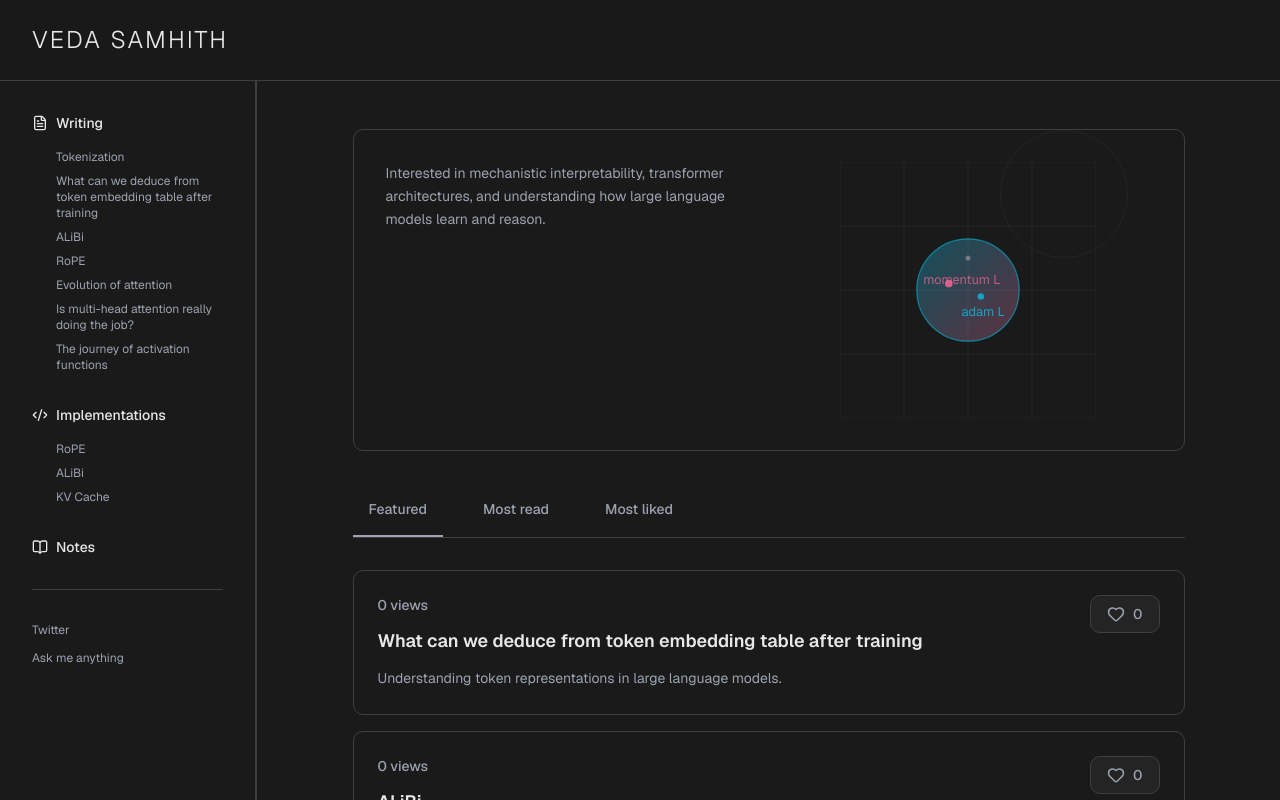
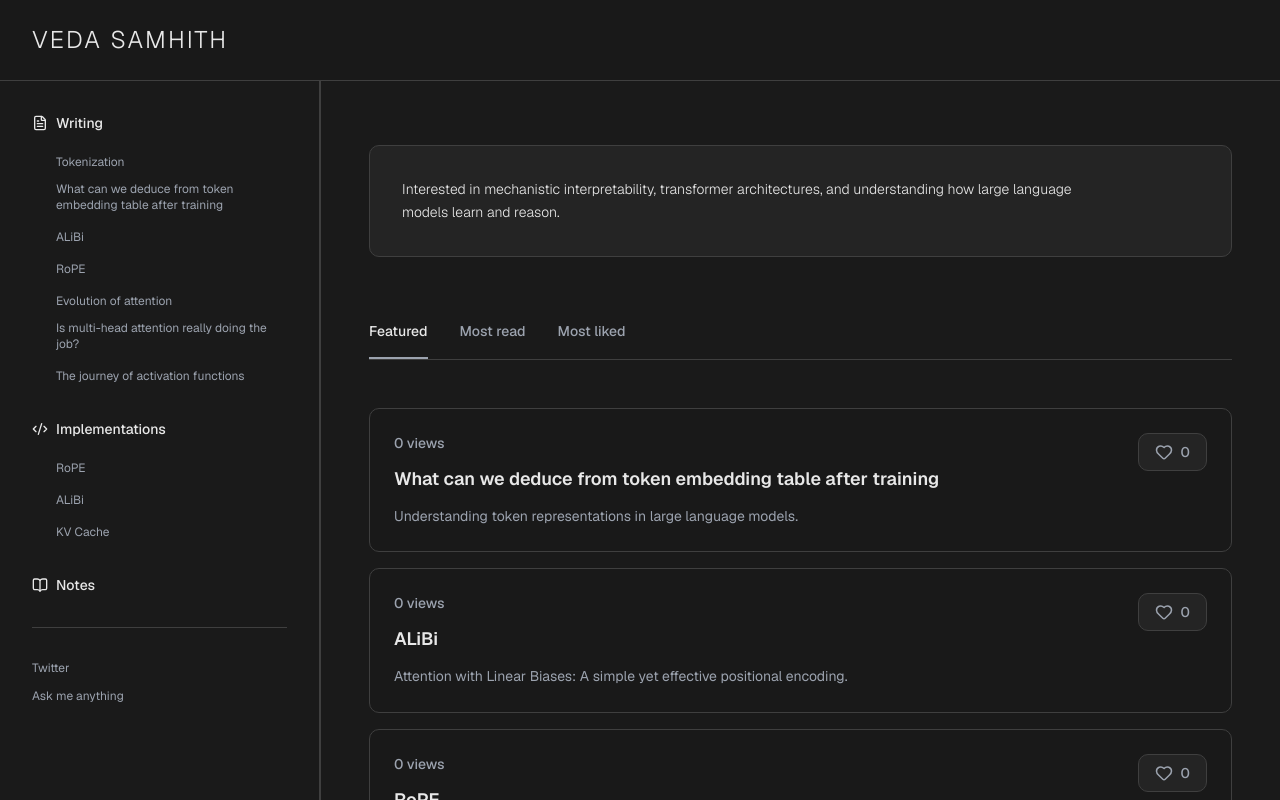
Before and after one commit to vedasamhith146/personal-website, a Next.js app: page / in a window 1280 px wide. Shown: the top 800 px of the page. Built offline with nearby package versions, Linux system fonts and the light colour scheme.

Commit message:
feat: add new animations and background effects to global styles and Home page
Co-authored-by: Akkamgari Vedsamhith Goud <247327349+vedasamhith146@users.noreply.github.com>

```diff
--- a/app/globals.css
+++ b/app/globals.css
@@ -185,4 +185,89 @@
   .animate-glow-pulse {
     animation: glow-pulse 3s ease-in-out infinite;
   }
+
+  @keyframes subtle-shift {
+    0%, 100% {
+      transform: translateX(0);
+    }
+    50% {
+      transform: translateX(4px);
+    }
+  }
+
+  @keyframes grid-float {
+    0% {
+      transform: translateY(0px) translateX(0px);
+      opacity: 0.03;
+    }
+    25% {
+      opacity: 0.05;
+    }
+    50% {
+      transform: translateY(-10px) translateX(5px);
+      opacity: 0.04;
+    }
+    75% {
+      opacity: 0.03;
+    }
+    100% {
+      transform: translateY(0px) translateX(0px);
+      opacity: 0.03;
+    }
+  }
+
+  @keyframes float-text {
+    0%, 100% {
+      opacity: 0;
+    }
+    10%, 90% {
+      opacity: 0.02;
+    }
+  }
+
+  @keyframes attention-pulse {
+    0%, 100% {
+      opacity: 0.05;
+    }
+    50% {
+      opacity: 0.08;
+    }
+  }
+
+  @keyframes card-lift {
+    0%, 100% {
+      transform: translateY(0);
+    }
+    50% {
+      transform: translateY(-2px);
+    }
+  }
+
+  .animate-subtle-shift {
+    animation: subtle-shift 0.4s ease-in-out;
+  }
+
+  .animate-grid-float {
+    animation: grid-float 20s ease-in-out infinite;
+  }
+
+  .animate-float-text {
+    animation: float-text 8s ease-in-out infinite;
+  }
+
+  .animate-attention-pulse {
+    animation: attention-pulse 4s ease-in-out infinite;
+  }
+
+  .animate-card-lift {
+    animation: card-lift 0.3s ease-out forwards;
+  }
+
+  /* Background grid effect */
+  .bg-grid {
+    background-image:
+      linear-gradient(to right, #3f3f3f 1px, transparent 1px),
+      linear-gradient(to bottom, #3f3f3f 1px, transparent 1px);
+    background-size: 40px 40px;
+  }
 }
--- a/app/page.tsx
+++ b/app/page.tsx
@@ -1,6 +1,6 @@
 'use client';
 
-import { useState } from 'react';
+import { useState, useEffect } from 'react';
 import Sidebar from '@/components/sidebar';
 import Header from '@/components/header';
 import FeaturedSection from '@/components/featured-section';
@@ -8,26 +8,64 @@ import ResearchList from '@/components/research-list';
 
 export default function Home() {
   const [activeTab, setActiveTab] = useState('featured');
+  const [mounted, setMounted] = useState(false);
+
+  useEffect(() => {
+    setMounted(true);
+  }, []);
 
   return (
-    <div className="min-h-screen bg-background text-foreground">
+    <div className="min-h-screen bg-background text-foreground relative overflow-hidden">
+      {/* Animated Grid Background */}
+      <div className="fixed inset-0 pointer-events-none opacity-5">
+        <svg
+          width="100%"
+          height="100%"
+          className="animate-grid-float"
+        >
+          <defs>
+            <pattern id="grid" width="40" height="40" patternUnits="userSpaceOnUse">
+              <path d="M 40 0 L 0 0 0 40" fill="none" stroke="#9ca3af" strokeWidth="0.5" />
+            </pattern>
+          </defs>
+          <rect width="100%" height="100%" fill="url(#grid)" />
+        </svg>
+      </div>
+
+      {/* Background Text Elements */}
+      <div className="fixed inset-0 pointer-events-none overflow-hidden opacity-3">
+        {['attention', 'residual', 'embedding', 'feature', 'token', 'transformer', 'mlp', 'circuit'].map((text, idx) => (
+          <div
+            key={idx}
+            className="absolute text-xs font-mono text-muted-foreground animate-float-text"
+            style={{
+              top: `${Math.random() * 100}%`,
+              left: `${Math.random() * 100}%`,
+              animationDelay: `${idx * 1}s`,
+            }}
+          >
+            {text}
+          </div>
+        ))}
+      </div>
+
       <Header />
-      <div className="flex">
+      <div className="flex relative z-10">
         <Sidebar />
         <main className="flex-1 border-l border-border">
-          <div className="max-w-4xl mx-auto px-8 py-12">
+          <div className="max-w-5xl mx-auto px-12 py-16">
             {/* Featured Section */}
             <FeaturedSection />
 
             {/* Tabs */}
-            <div className="flex gap-6 mt-12 border-b border-border mb-8">
+            <div className="flex gap-8 mt-16 border-b border-border mb-12">
               {['Featured', 'Most read', 'Most liked'].map((tab) => (
                 <button
                   key={tab.toLowerCase()}
                   onClick={() => setActiveTab(tab.toLowerCase())}
-                  className={`pb-4 px-4 text-sm font-medium transition-all duration-300 ${
+                  className={`pb-4 text-sm font-medium transition-all duration-300 whitespace-nowrap ${
                     activeTab === tab.toLowerCase()
-                      ? 'text-accent border-b-2 border-accent'
+                      ? 'text-foreground border-b-2 border-accent'
                       : 'text-muted-foreground hover:text-foreground border-b-2 border-transparent'
                   }`}
                 >
@@ -37,7 +75,7 @@ export default function Home() {
             </div>
 
             {/* Research List */}
-            <ResearchList activeTab={activeTab} />
+            {mounted && <ResearchList activeTab={activeTab} />}
           </div>
         </main>
       </div>
--- a/components/featured-section.tsx
+++ b/components/featured-section.tsx
@@ -11,80 +11,43 @@ export default function FeaturedSection() {
 
   return (
     <div
-      className={`bg-surface border border-border rounded-lg p-8 transition-all duration-700 ${
+      className={`relative rounded-lg p-8 transition-all duration-700 border border-border bg-card ${
         isVisible ? 'animate-fade-in-up' : 'opacity-0'
       }`}
     >
-      <div className="grid grid-cols-2 gap-8">
-        {/* Left Content */}
-        <div>
-          <p className="text-muted-foreground text-sm leading-relaxed mb-6">
-            Interested in mechanistic interpretability, transformer architectures, and understanding how large language models learn and reason.
-          </p>
-        </div>
+      {/* Attention Heatmap Background Visualization */}
+      <div className="absolute inset-0 overflow-hidden rounded-lg opacity-5">
+        <svg
+          viewBox="0 0 400 300"
+          className="w-full h-full animate-attention-pulse"
+          preserveAspectRatio="xMidYMid slice"
+        >
+          {/* Transformer Attention Matrix */}
+          {[...Array(8)].map((_, i) =>
+            [...Array(8)].map((_, j) => {
+              const intensity = Math.sin((i + j) * 0.5) * 0.5 + 0.5;
+              return (
+                <rect
+                  key={`cell-${i}-${j}`}
+                  x={i * 50}
+                  y={j * 37.5}
+                  width="50"
+                  height="37.5"
+                  fill={`rgba(155, 163, 175, ${intensity * 0.6})`}
+                  stroke="rgba(155, 163, 175, 0.1)"
+                  strokeWidth="1"
+                />
+              );
+            })
+          )}
+        </svg>
+      </div>
 
-        {/* Right - Visualization */}
-        <div className="flex items-center justify-center">
-          <div className="relative w-64 h-64">
-            {/* Decorative mesh grid visualization */}
-            <svg
-              viewBox="0 0 200 200"
-              className="w-full h-full opacity-60 animate-glow-pulse"
-              preserveAspectRatio="xMidYMid meet"
-            >
-              <defs>
-                <linearGradient id="meshGradient" x1="0%" y1="0%" x2="100%" y2="100%">
-                  <stop offset="0%" stopColor="#00d4ff" stopOpacity="0.3" />
-                  <stop offset="100%" stopColor="#ff6b9d" stopOpacity="0.3" />
-                </linearGradient>
-              </defs>
-
-              {/* Grid lines */}
-              {[...Array(5)].map((_, i) => (
-                <g key={`grid-${i}`}>
-                  <line
-                    x1={i * 50}
-                    y1="0"
-                    x2={i * 50}
-                    y2="200"
-                    stroke="#4a5578"
-                    strokeWidth="0.5"
-                    opacity="0.3"
-                  />
-                  <line
-                    x1="0"
-                    y1={i * 50}
-                    x2="200"
-                    y2={i * 50}
-                    stroke="#4a5578"
-                    strokeWidth="0.5"
-                    opacity="0.3"
-                  />
-                </g>
-              ))}
-
-              {/* Center sphere with data points */}
-              <circle cx="100" cy="100" r="40" fill="url(#meshGradient)" />
-              <circle cx="100" cy="100" r="40" fill="none" stroke="#00d4ff" strokeWidth="1" opacity="0.5" />
-
-              {/* Data points */}
-              <circle cx="85" cy="95" r="3" fill="#ff6b9d" opacity="0.8" />
-              <circle cx="110" cy="105" r="2.5" fill="#00d4ff" opacity="0.7" />
-              <circle cx="100" cy="75" r="2" fill="#a0a0a0" opacity="0.6" />
-
-              {/* Labels */}
-              <text x="65" y="95" fontSize="10" fill="#ff6b9d" opacity="0.7">
-                momentum L
-              </text>
-              <text x="95" y="120" fontSize="10" fill="#00d4ff" opacity="0.7">
-                adam L
-              </text>
-            </svg>
-
-            {/* Decorative circle background */}
-            <div className="absolute -top-8 -right-8 w-32 h-32 border border-border rounded-full opacity-30" />
-          </div>
-        </div>
+      {/* Content */}
+      <div className="relative z-10 max-w-2xl">
+        <p className="text-foreground text-sm leading-relaxed font-light">
+          Interested in mechanistic interpretability, transformer architectures, and understanding how large language models learn and reason.
+        </p>
       </div>
     </div>
   );
--- a/components/research-list.tsx
+++ b/components/research-list.tsx
@@ -71,15 +71,43 @@ export default function ResearchList({ activeTab = 'featured' }: ResearchListPro
   const [items, setItems] = useState<ResearchItem[]>(INITIAL_ITEMS);
   const [likedItems, setLikedItems] = useState<Set<number>>(new Set());
   const [isVisible, setIsVisible] = useState(false);
+  const [hoveredCard, setHoveredCard] = useState<number | null>(null);
 
+  // Load likes from localStorage on mount
   useEffect(() => {
+    const savedLikes = localStorage.getItem('research-likes');
+    if (savedLikes) {
+      try {
+        const likesData = JSON.parse(savedLikes);
+        const newLikedItems = new Set(likesData.likedIds);
+        const updatedItems = items.map(item => ({
+          ...item,
+          likes: likesData.likes[item.id] || 0,
+        }));
+        setItems(updatedItems);
+        setLikedItems(newLikedItems);
+      } catch (e) {
+        console.error('Failed to load likes from localStorage', e);
+      }
+    }
     setIsVisible(true);
   }, []);
 
+  // Save likes to localStorage whenever they change
+  useEffect(() => {
+    const likesData = {
+      likedIds: Array.from(likedItems),
+      likes: Object.fromEntries(items.map(item => [item.id, item.likes])),
+    };
+    localStorage.setItem('research-likes', JSON.stringify(likesData));
+  }, [likedItems, items]);
+
   const toggleLike = (id: number) => {
+    const isCurrentlyLiked = likedItems.has(id);
+
     setItems((prev) =>
       prev.map((item) =>
-        item.id === id ? { ...item, likes: likedItems.has(id) ? item.likes - 1 : item.likes + 1 } : item
+        item.id === id ? { ...item, likes: isCurrentlyLiked ? Math.max(0, item.likes - 1) : item.likes + 1 } : item
       )
     );
 
@@ -120,8 +148,14 @@ export default function ResearchList({ activeTab = 'featured' }: ResearchListPro
         <div
           key={item.id}
           onClick={() => recordView(item.id)}
-          className={`group border border-border rounded-lg p-6 hover:border-accent hover:bg-card transition-all duration-300 cursor-pointer ${
+          onMouseEnter={() => setHoveredCard(item.id)}
+          onMouseLeave={() => setHoveredCard(null)}
+          className={`group border border-border rounded-lg p-6 transition-all duration-300 cursor-pointer ${
             isVisible ? 'animate-fade-in-up' : 'opacity-0'
+          } ${
+            hoveredCard === item.id
+              ? 'border-accent bg-card shadow-lg translate-y-[-2px]'
+              : 'bg-background/40'
           }`}
           style={{
             animationDelay: `${item.delay * 100}ms`,
@@ -150,7 +184,7 @@ export default function ResearchList({ activeTab = 'featured' }: ResearchListPro
                   e.stopPropagation();
                   toggleLike(item.id);
                 }}
-                className="flex items-center gap-2 px-4 py-2 rounded-lg bg-card border border-border hover:border-accent hover:bg-border transition-all duration-300 group/like"
+                className="flex items-center gap-2 px-4 py-2 rounded-lg bg-card border border-border hover:border-accent transition-all duration-300 group/like"
               >
                 <Heart
                   size={18}
--- a/components/sidebar.tsx
+++ b/components/sidebar.tsx
@@ -1,6 +1,7 @@
 'use client';
 
 import { BookOpen, Code2, FileText } from 'lucide-react';
+import { useState } from 'react';
 
 const writingTopics = [
   'Tokenization',
@@ -19,22 +20,34 @@ const implementations = [
 ];
 
 export default function Sidebar() {
+  const [hoveredItem, setHoveredItem] = useState<string | null>(null);
+
+  const SidebarItem = ({ label }: { label: string }) => (
+    <a
+      href="#"
+      onMouseEnter={() => setHoveredItem(label)}
+      onMouseLeave={() => setHoveredItem(null)}
+      className={`text-xs text-muted-foreground hover:text-foreground transition-all duration-300 cursor-pointer inline-block ${
+        hoveredItem === label ? 'translate-x-1 brightness-125' : ''
+      }`}
+    >
+      {label}
+    </a>
+  );
+
   return (
-    <aside className="w-64 border-r border-border bg-background p-8 min-h-screen sticky top-0 overflow-y-auto">
+    <aside className="w-80 border-r border-border bg-background p-8 min-h-screen sticky top-16 overflow-y-auto">
       <nav className="space-y-8 animate-slide-in-left">
         {/* Writing Section */}
         <div>
-          <div className="flex items-center gap-2 text-foreground mb-4">
+          <div className="flex items-center gap-2 text-foreground mb-4 hover:text-accent transition-colors duration-300 cursor-pointer">
             <FileText className="w-4 h-4" />
             <span className="text-sm font-medium">Writing</span>
           </div>
           <ul className="space-y-2 ml-6">
             {writingTopics.map((topic, idx) => (
-              <li
-                key={idx}
-                className="text-xs text-muted-foreground hover:text-accent transition-colors duration-300 cursor-pointer"
-              >
-                {topic}
+              <li key={idx}>
+                <SidebarItem label={topic} />
               </li>
             ))}
           </ul>
@@ -42,17 +55,14 @@ export default function Sidebar() {
 
         {/* Implementations Section */}
         <div>
-          <div className="flex items-center gap-2 text-foreground mb-4">
+          <div className="flex items-center gap-2 text-foreground mb-4 hover:text-accent transition-colors duration-300 cursor-pointer">
             <Code2 className="w-4 h-4" />
             <span className="text-sm font-medium">Implementations</span>
           </div>
           <ul className="space-y-2 ml-6">
             {implementations.map((impl, idx) => (
-              <li
-                key={idx}
-                className="text-xs text-muted-foreground hover:text-accent transition-colors duration-300 cursor-pointer"
-              >
-                {impl}
+              <li key={idx}>
+                <SidebarItem label={impl} />
               </li>
             ))}
           </ul>
@@ -60,7 +70,7 @@ export default function Sidebar() {
 
         {/* Notes Section */}
         <div>
-          <div className="flex items-center gap-2 text-foreground mb-4">
+          <div className="flex items-center gap-2 text-foreground mb-4 hover:text-accent transition-colors duration-300 cursor-pointer">
             <BookOpen className="w-4 h-4" />
             <span className="text-sm font-medium">Notes</span>
           </div>
@@ -69,12 +79,28 @@ export default function Sidebar() {
         {/* Social Links */}
         <div className="pt-8 border-t border-border space-y-3">
           <p className="text-xs text-muted-foreground">
-            <a href="https://twitter.com" className="hover:text-accent transition-colors">
+            <a
+              href="https://x.com/HiddenNeuron_14"
+              target="_blank"
+              rel="noopener noreferrer"
+              onMouseEnter={() => setHoveredItem('twitter')}
+              onMouseLeave={() => setHoveredItem(null)}
+              className={`hover:text-foreground transition-all duration-300 cursor-pointer inline-block ${
+                hoveredItem === 'twitter' ? 'translate-x-1 brightness-125' : ''
+              }`}
+            >
               Twitter
             </a>
           </p>
           <p className="text-xs text-muted-foreground">
-            <a href="#" className="hover:text-accent transition-colors">
+            <a
+              href="#"
+              onMouseEnter={() => setHoveredItem('ama')}
+              onMouseLeave={() => setHoveredItem(null)}
+              className={`hover:text-foreground transition-all duration-300 cursor-pointer inline-block ${
+                hoveredItem === 'ama' ? 'translate-x-1 brightness-125' : ''
+              }`}
+            >
               Ask me anything
             </a>
           </p>
```
Also changed, not shown: components/header.tsx (+14 -3 lines).
